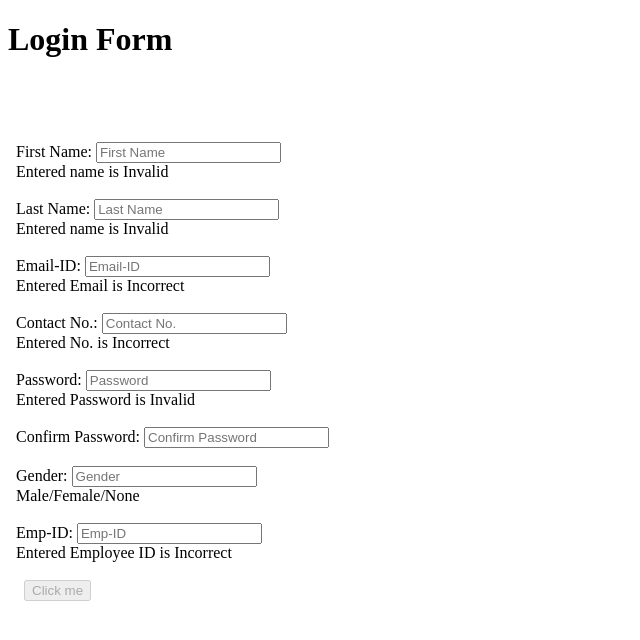
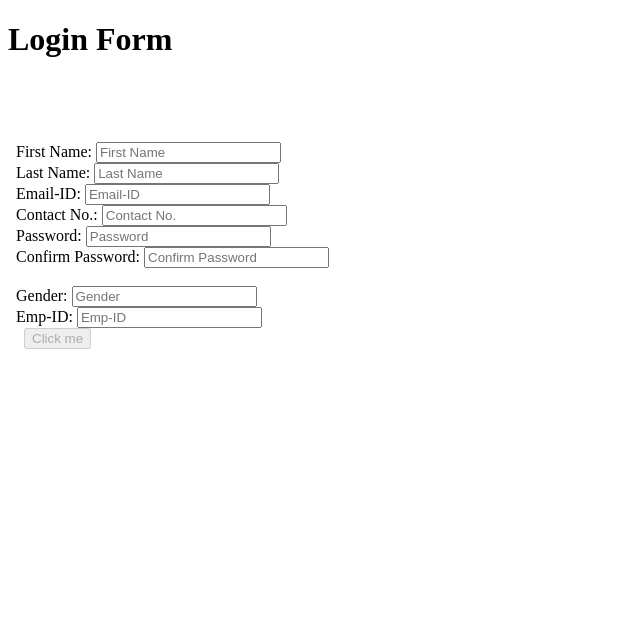
Before and after one commit to saurabh-1995/Login-Form, an Angular app: page / in a window 1280 px wide. Shown: the top 640 px of the page, without its empty margins (0-640 px from the left). Built offline with nearby package versions, Linux system fonts and the light colour scheme.

Commit message:
final1 commit

```diff
--- a/src/app/app.module.ts
+++ b/src/app/app.module.ts
@@ -5,6 +5,7 @@ import { RouterModule,Routes } from '@angular/router';
 import { AppComponent } from './app.component';
 import { EditComponent } from './edit/edit.component';
 import { ViewComponent } from './view/view.component';
+import { FormService } from './form.service';
 
 const routes : Routes = [
   {
@@ -33,7 +34,7 @@ const routes : Routes = [
     RouterModule.forRoot(routes),
     ReactiveFormsModule
   ],
-  providers: [],
+  providers: [FormService],
   bootstrap: [AppComponent]
 })
 export class AppModule {
--- a/src/app/edit/edit.component.html
+++ b/src/app/edit/edit.component.html
@@ -6,34 +6,32 @@
   </head>
   <h1>Login Form</h1><br/><br/><br/>
   <body>
-<form [formGroup]="reactiveform">
+<form [formGroup]="reactiveform" (ng-submit)="formdata()">
   <label>
     First Name:
     <input type="text" formControlName="firstname" placeholder="First Name"/>
-    <div *ngIf = "!reactiveform.controls['firstname'].invalid">Entered name is Valid</div>
-    <div *ngIf = "!reactiveform.controls['firstname'].valid">Entered name is Invalid</div>
+    <div *ngIf = "reactiveform.controls['firstname'].touched && reactiveform.controls['firstname'].invalid">*Please enter your First Name</div>
     &nbsp;&nbsp;
 </label><br/>
 <label>
     Last Name:
     <input type="text" formControlName="lastname" placeholder="Last Name" />
-    <div *ngIf = "!reactiveform.controls['lastname'].invalid">Entered name is Valid</div>
-    <div *ngIf = "!reactiveform.controls['lastname'].valid">Entered name is Invalid</div>
+    <div *ngIf = "reactiveform.controls['lastname'].touched && reactiveform.controls['lastname'].invalid">*Please enter your Last Name</div>
 </label><br/>
 <label>
     Email-ID:
     <input type="text"  formControlName="emailid" placeholder="Email-ID" />
-    <div *ngIf = "!reactiveform.controls['emailid'].valid">Entered Email is Incorrect</div>
+    <div *ngIf = "reactiveform.controls['emailid'].touched && reactiveform.controls['emailid'].invalid">*Enter Valid Email-ID</div>
 </label><br/>
 <label>
     Contact No.:
     <input type="text"  formControlName="contactno" placeholder="Contact No." />
-    <div *ngIf = "!reactiveform.controls['contactno'].valid">Entered No. is Incorrect</div>
+    <div *ngIf = "reactiveform.controls['contactno'].touched && reactiveform.controls['contactno'].invalid">*Enter Valid Contact Number</div>
 </label><br/>
 <label>
     Password:
     <input type="password"  formControlName="password" placeholder="Password" />
-    <div *ngIf = "!reactiveform.controls['password'].valid">Entered Password is Invalid</div>
+    <div *ngIf = "reactiveform.controls['password'].touched && reactiveform.controls['password'].invalid">*Enter Password(8-20 chracters length)</div>
     &nbsp;
 </label><br/>
 <label>
@@ -44,14 +42,14 @@
 <label>
     Gender:
     <input type="text"  formControlName="gender" placeholder="Gender" />
-    <div *ngIf = "!reactiveform.controls['gender'].valid">Male/Female/None</div>
+    <div *ngIf = "reactiveform.controls['gender'].touched && reactiveform.controls['gender'].invalid">*M/F/O</div>
 </label><br/>
 <label>
     Emp-ID:
     <input type="text"  formControlName="empid" placeholder="Emp-ID" />
-    <div *ngIf = "!reactiveform.controls['empid'].valid">Entered Employee ID is Incorrect</div>
+    <div *ngIf = "reactiveform.controls['empid'].touched && reactiveform.controls['empid'].invalid">*Enter correct Employee ID</div>
 </label><br/>&nbsp;
-<button type="submit" [disabled]="!reactiveform.valid" (click)=formdata() >Click me</button>
+<button type="submit" [disabled]="!reactiveform.valid" class="btn btn-primary">Click me</button>
 </form>
 </body>
 </html>
--- a/src/app/edit/edit.component.ts
+++ b/src/app/edit/edit.component.ts
@@ -3,6 +3,7 @@ import { FormGroup, FormControl } from '@angular/forms';
 import { Validators } from '@angular/forms';
 import { Router } from '@angular/router';
 import { from } from '../../../node_modules/rxjs';
+import { FormService } from '../form.service';
 
 @Component({
   selector: 'app-edit',
@@ -10,35 +11,36 @@ import { from } from '../../../node_modules/rxjs';
   styleUrls: ['./edit.component.css']
 })
 export class EditComponent implements OnInit {
-
+  store;
   reactiveform:FormGroup
 
   formdata(){
-    localStorage.setItem("database",JSON.stringify(this.reactiveform.value));
+    this.store=this.reactiveform.value;
+    this.servicedata.setItem(this.store);
     this.routes.navigate(["/displayform"]);
   }
   password_verify() {
     if(this.reactiveform.value.password !== this.reactiveform.value.confirmpassword)
     {
-      //console.log("incorrect");
+      return false;
     }
     else
     {
-      //console.log("correct");
+      return true;
     }
   }
 
-  constructor(private routes:Router) {
+  constructor(private servicedata :FormService , private routes:Router) {
     this.reactiveform= new FormGroup({
 
       firstname : new FormControl('',[Validators.required,Validators.pattern('[a-zA-Z]*'),]),
       lastname : new FormControl('',[Validators.required,Validators.pattern('[a-zA-Z]*'),]),
       emailid :new FormControl('',[Validators.required,Validators.email]),
-      contactno : new FormControl('',[Validators.required,Validators.minLength(10),Validators.maxLength(10),Validators.pattern('[0-9]*')]),
+      contactno : new FormControl('',[Validators.required,Validators.minLength(10),Validators.maxLength(10)]),
       password :new FormControl('',[Validators.required,Validators.minLength(8),Validators.maxLength(20)]),
-      confirmpassword : new FormControl('',[Validators.required,Validators.minLength(8),Validators.maxLength(20)]),
-      gender : new FormControl('',[Validators.required,Validators.pattern('[a-zA-Z]*')]),
-      empid : new FormControl('',[Validators.required,Validators.minLength(4),Validators.maxLength(4),,Validators.pattern('[0-9]*')]),
+      confirmpassword : new FormControl('',[Validators.required,Validators.minLength(8),Validators.maxLength(20),Validators.pattern('(?=.*\d)(?=.*[a-z])(?=.*[A-Z]).{8,}')]),
+      gender : new FormControl('',[Validators.required,Validators.pattern('[M/F/O]*')]),
+      empid : new FormControl('',[Validators.required,Validators.minLength(4),Validators.maxLength(4),,Validators.pattern('[0-9].{3}')]),
       });
    }
 
--- /dev/null
+++ b/src/app/form.service.ts
@@ -0,0 +1,19 @@
+import { Injectable } from '@angular/core';
+
+@Injectable({
+  providedIn: 'root'
+})
+export class FormService {
+
+  dataStored;
+
+  constructor() { }
+  setItem(dataReceive)
+  {
+    this.dataStored=dataReceive;
+  }
+  getItem()
+  {
+    return this.dataStored;
+  }
+}
--- a/src/app/view/view.component.ts
+++ b/src/app/view/view.component.ts
@@ -1,5 +1,6 @@
 import { Component, OnInit } from '@angular/core';
 import { Router } from '../../../node_modules/@angular/router';
+import { FormService } from '../form.service';
 
 @Component({
   selector: 'app-view',
@@ -10,12 +11,12 @@ export class ViewComponent implements OnInit {
 
   viewdata;
 
-  constructor(private routes:Router) {
-    this.viewdata = JSON.parse(localStorage.getItem("database"));
+  constructor(private viewForm:FormService,private routes:Router) {
+    this.viewdata=viewForm.getItem();
 
   }
   editdata() {
-    this.routes.navigate(["/editform"])
+    this.routes.navigate(["/editform"]);
   }
   ngOnInit() {
   }
```
Also changed, not shown: 1 other file (tests, documents, lock files or other folders).
